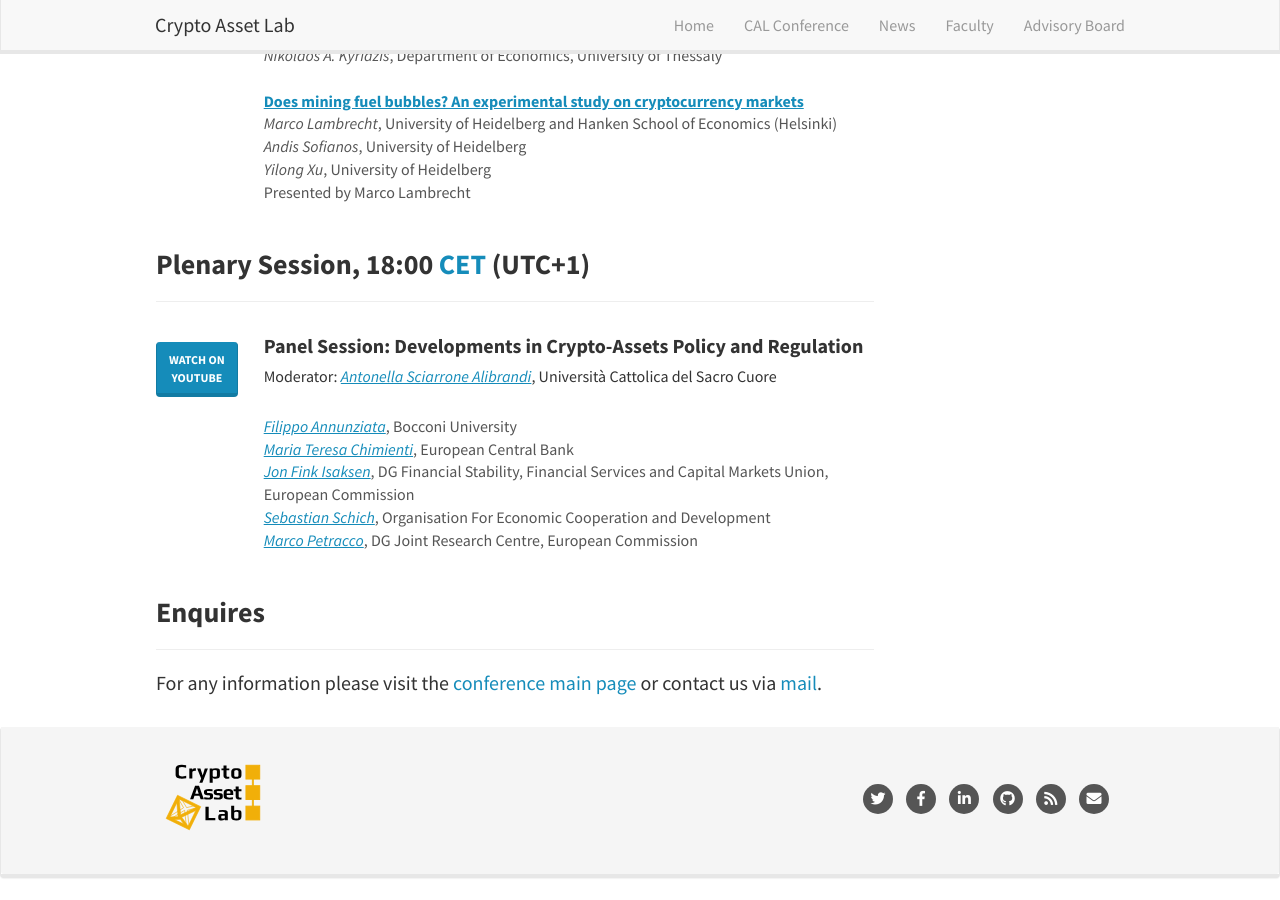
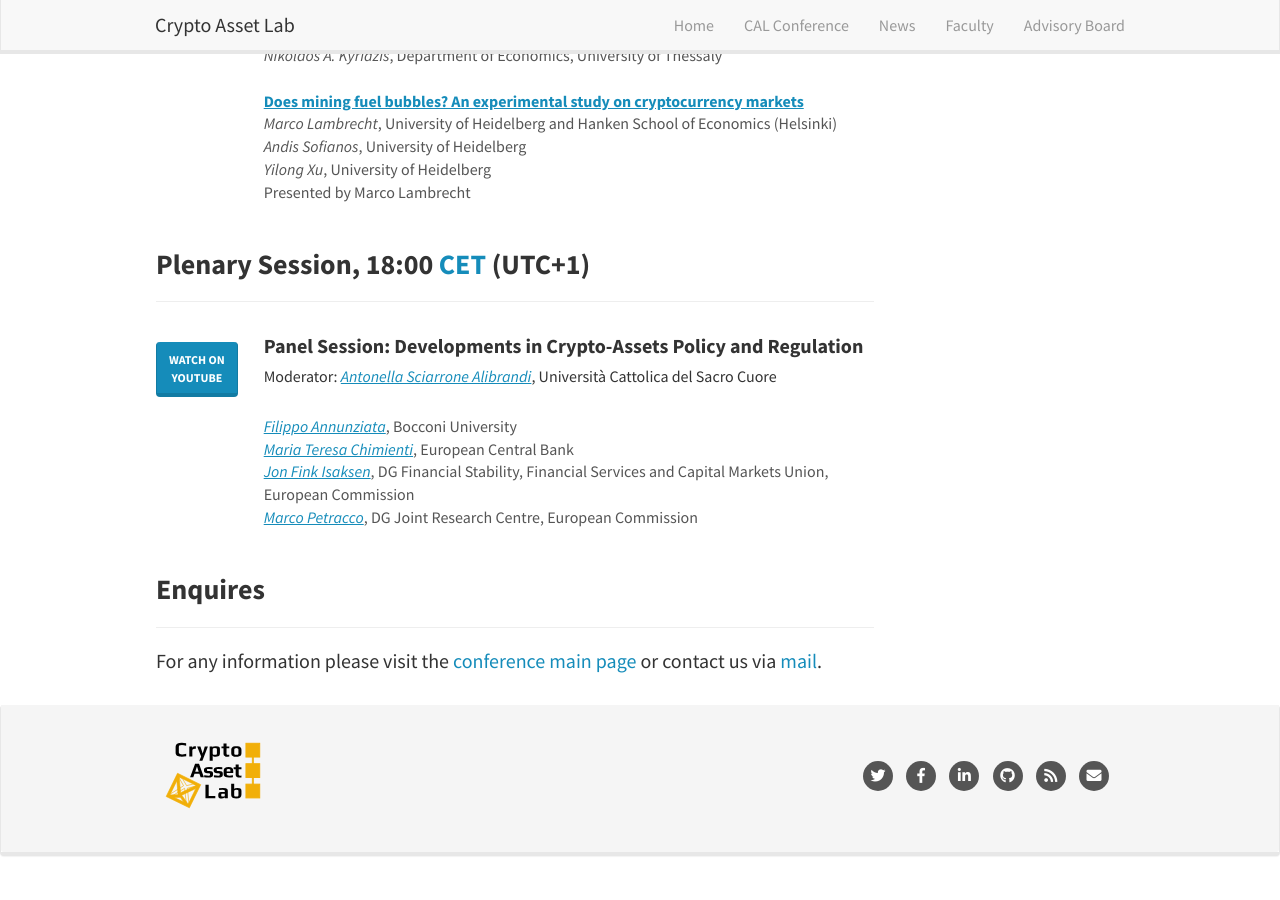
Before and after one commit to cryptoassetlab/cryptoassetlab.github.io, a Jekyll site: the page built from _pages/cal2020-program.html, in a window 1280 px wide and 900 px high, scrolled down 3375 px. Built offline with Jekyll 4.4.1, drawn with Linux system fonts in a browser that asks for light colours; nearby versions of some CDN libraries; after the commit the page ends 4253 px from its top, so only the background shows below that.

Commit message:
removed Schich

```diff
--- a/_pages/cal2020-program.html
+++ b/_pages/cal2020-program.html
@@ -330,12 +330,6 @@
             <tr>
               <td width="15%"></td>
               <td width="85%">
-                <a href="https://www.linkedin.com/in/sebastian-schich-098795a"><i>Sebastian Schich</i></a>, Organisation For Economic Cooperation and Development<br>
-              </td>
-            </tr>
-            <tr>
-              <td width="15%"></td>
-              <td width="85%">
                 <a href="https://www.linkedin.com/in/marcopetracco/"><i>Marco Petracco</i></a>, DG Joint Research Centre, European Commission<br>
               </td>
             </tr>
```
